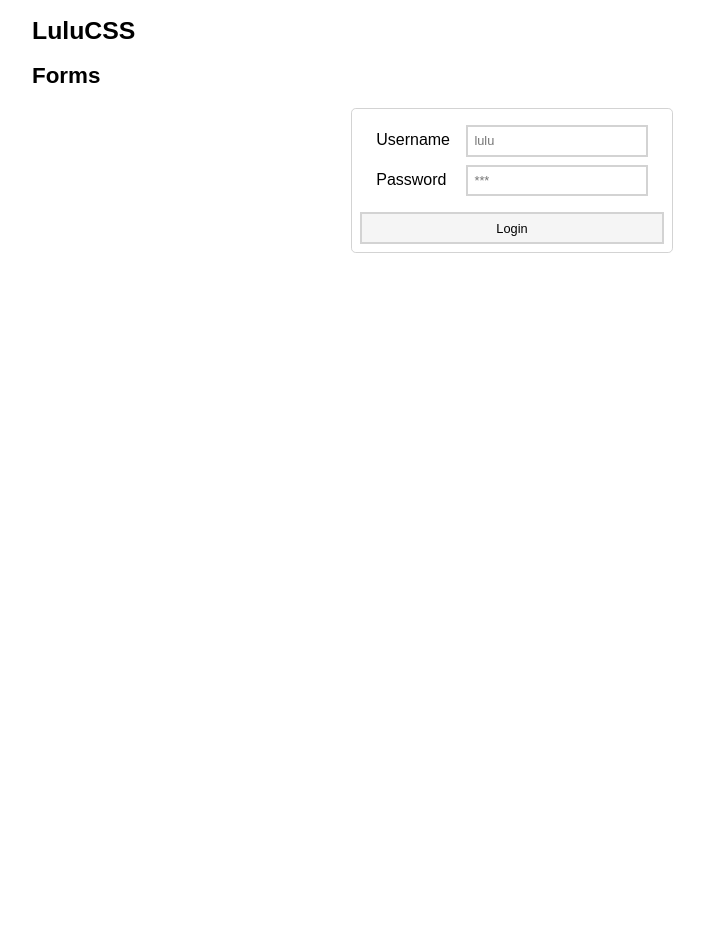
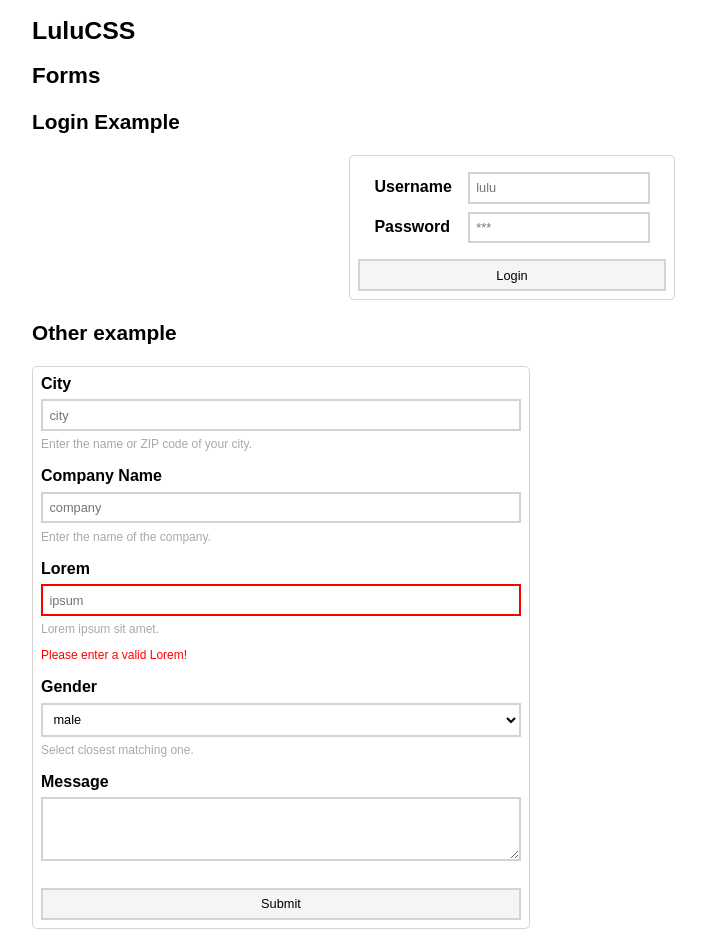
Before and after one commit to FMNSSun/LuluCSS, a plain HTML site: page examples/forms.html in a window 1280 px wide. Shown: the whole page, without its empty margins (128-834 px from the left). Before the commit the page ends 800 px from the top, so only its background shows below. Drawn offline with Linux system fonts and the light colour scheme.

Commit message:
* update

```diff
--- a/examples/forms.html
+++ b/examples/forms.html
@@ -9,6 +9,7 @@
 	<div class="center-container">
       <h1>LuluCSS</h1>
       <h2>Forms</h2>
+      <h3>Login Example</h3>
       <div class="flex-grids-row flex-center">
         <form style="max-width: 20em" class="small-border padding-1 padding-1-h">
           <div class="flex-grids-row flex-center row-margin">
@@ -28,6 +29,42 @@
           </div>
         </form>
       </div>
+      <h3>Other example</h3>
+      <form style="max-width: 30em" class="small-border padding-1 padding-1-h">
+        <div class="form-group">
+          <label class="row-margin">City</label>
+          <input class="row-margin" type="text" name="city" placeholder="city"></input>
+          <p class="caption">Enter the name or ZIP code of your city.</p>
+        </div>
+        <div class="form-group">
+          <label class="row-margin">Company Name</label>
+          <input class="row-margin" type="text" name="company" placeholder="company"></input>
+          <p class="caption">Enter the name of the company.</p>
+        </div>
+        <div class="form-group">
+          <label class="row-margin">Lorem</label>
+          <input class="error row-margin" type="text" name="company" placeholder="ipsum"></input>
+          <p class="caption">Lorem ipsum sit amet.</p>
+          <p class="caption error">Please enter a valid Lorem!</p>
+        </div>
+        <div class="form-group">
+          <label class="row-margin">Gender</label>
+          <select name="gender">
+            <option>male</option>
+            <option>female</option>
+            <option>trans-</option>
+            <option>other</option>
+          </select>
+          <p class="caption">Select closest matching one.</p>
+        </div>
+        <div class="form-group">
+          <label>Message</label>
+          <textarea name="msg"></textarea>
+        </div>
+        <div class="form-group">
+          <button type="submit">Submit</button>
+        </div>
+      </form>
     </div>
   </body>
 </html>
--- a/lulu.css
+++ b/lulu.css
@@ -12,6 +12,8 @@ html, body {
   margin: 0;
   padding: 0;
 }
+
+body { padding-bottom: 1em; }
 
 .h-bar {
   min-height: 2%;
@@ -269,6 +271,7 @@ button {
   font-size: 0.8em;
   border: solid 0.2em lightgray;
   background-color: whitesmoke;
+  width: 100%;
 }
 
 button:hover {
@@ -357,6 +360,10 @@ p {
 .small { font-size: 0.9em; }
 .very-small { font-size: 0.6em; }
 .italic { font-style: italic; }
+.caption {
+  font-size: 0.75em;
+  color: darkgray;
+}
 
 p.title {
   margin: 0; padding: 0;
@@ -445,7 +452,27 @@ p.title {
   .tbl-grids-cell { display: block; }
 }
 
+.form-group input, .form-group select, textarea {
+  margin-top: 0.5em;
+  margin-bottom: 0.5em;
+}
 
+.form-group + .form-group {
+  margin-top: 1em;
+}
+
+p.error, span.error {
+  color: red;
+}
+
+input.error, select.error {
+  border: solid 0.2em red;
+}
+
+label {
+  display: block;
+  font-weight: bold;
+}
 
 .gray-box {
   background-color: lightgrey;
@@ -453,17 +480,23 @@ p.title {
   padding: 0.1em;
 }
 
-input {
+select, input, textarea {
   padding: 0.5em;
   border: solid 0.2em lightgray;
+  background-color: white;
   box-shadow: none;
   width: 100%;
   box-sizing: border-box;
   font-size: 0.8em;
 }
 
+textarea {
+  font-family: monospace, monospace; /* hack to get browser's monospace scaling out of my way */
+  min-height: 5em;
+}
 
-input:focus {
+
+input:focus, select:focus, textarea:focus {
   border: solid 0.2em cornflowerblue;
   box-shadow: none;
 }
```
Also changed, not shown: 2 other files.
